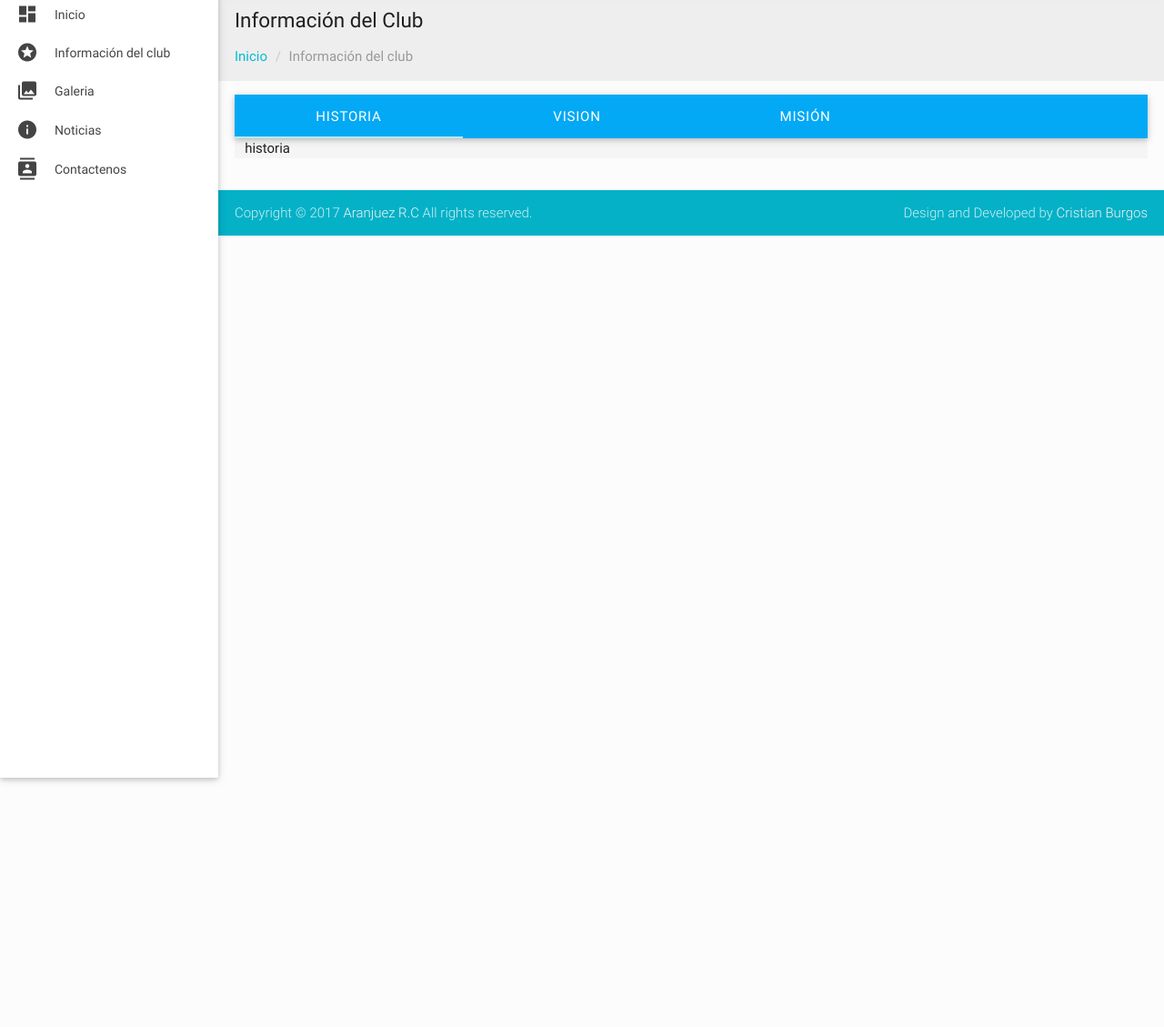
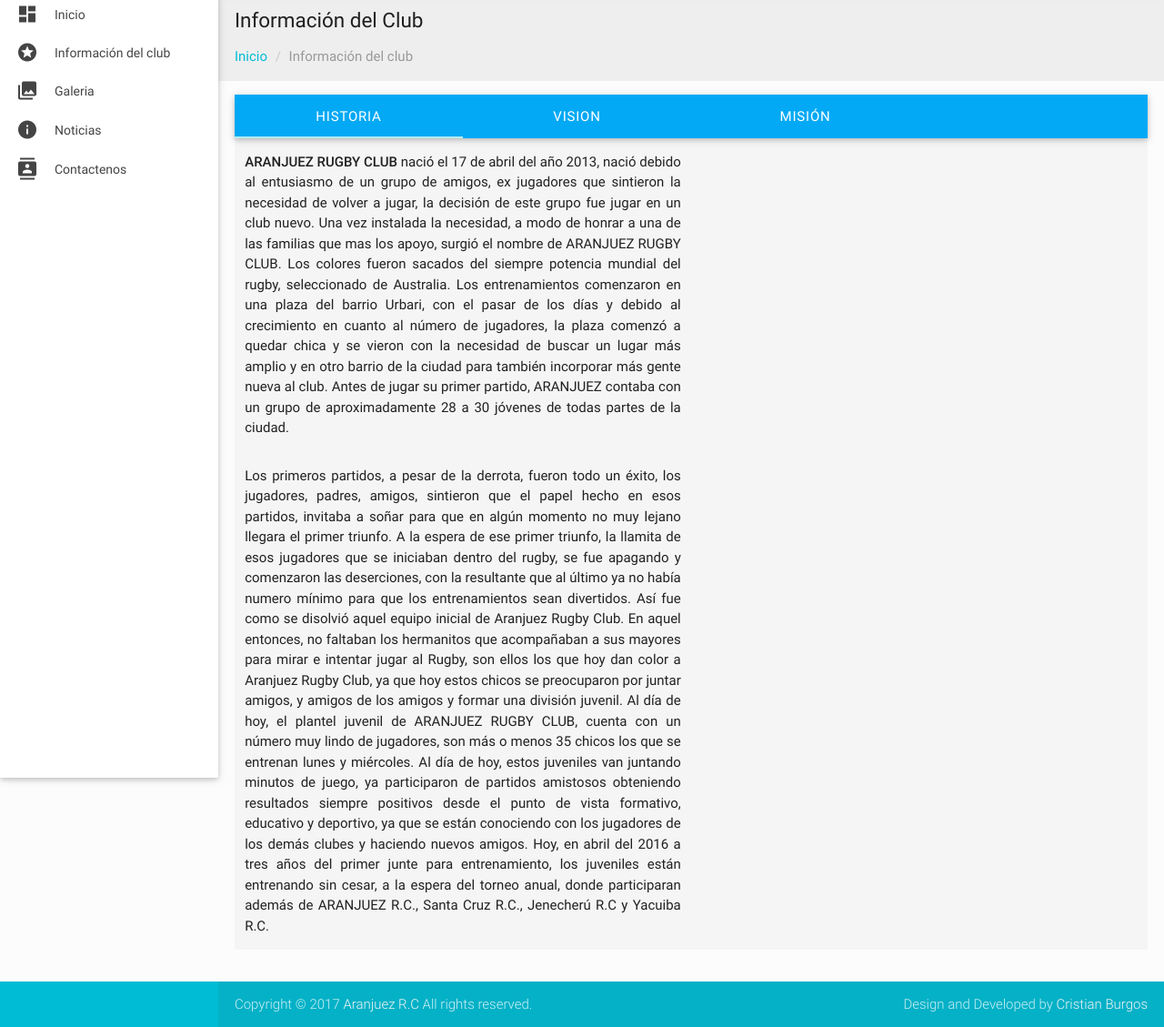
Before and after one commit to cristian2112/Aranjuez-rugby-club, a website: page index.html at #!/InformacionDelClub in a window 1280 px wide. Shown: the part 73-1202 px from the top of the page at 91% size. Before the commit the page ends 800 px from the top, so only its background shows below. Drawn offline with nearby package versions, Linux system fonts and the light colour scheme; some packages are replaced by stand-ins of ours.

Commit message:
RC-03: History club added on template information of club and css class text justify added

```diff
--- a/app/informationOfClub/informationOfClub.html
+++ b/app/informationOfClub/informationOfClub.html
@@ -28,7 +28,51 @@
                     <div class="indicator" style="right: 10px; left: 0"></div>
                 </ul>
                 <div id="history" class="tab-content col s12 grey lighten-4" >
-                    historia
+                    <div class="row">
+                        <div class="col s12 m6 l6 ">
+                            <p class="text-justify">
+                                <strong>ARANJUEZ RUGBY CLUB  </strong>nació el 17 de
+                                abril del año 2013, nació debido al entusiasmo de un grupo de amigos, ex jugadores
+                                que sintieron la necesidad de volver a jugar, la decisión de este grupo fue jugar
+                                en un club nuevo.
+                                Una vez instalada la necesidad, a modo de honrar a una de las familias que mas los apoyo,
+                                surgió el nombre de ARANJUEZ RUGBY CLUB.
+                                Los colores fueron sacados del siempre potencia mundial del rugby, seleccionado de Australia.
+                                Los entrenamientos comenzaron en una plaza del barrio Urbari, con el pasar de los días y
+                                debido al crecimiento en cuanto al número de jugadores, la plaza comenzó a quedar chica  y
+                                se vieron con la necesidad de buscar un lugar más amplio y en otro barrio de la ciudad para
+                                también incorporar más gente nueva al club.
+                                Antes de jugar su primer partido, ARANJUEZ contaba con un grupo de aproximadamente 28 a 30
+                                jóvenes de todas partes de la ciudad.
+                            </p>
+                        </div>
+                    </div>
+                    <div class="row">
+                        <div class="col s12 m6 l6">
+                            <p class="text-justify">
+                                Los primeros partidos, a pesar de la derrota, fueron todo un éxito, los jugadores, padres,
+                                amigos, sintieron que el papel hecho en esos partidos, invitaba a soñar para que en algún
+                                momento no muy lejano llegara el primer triunfo.
+                                A la espera de ese primer triunfo, la llamita de esos jugadores que se iniciaban dentro
+                                del rugby, se fue apagando y comenzaron las deserciones, con la resultante que al último
+                                ya no había numero mínimo para que los entrenamientos sean divertidos. Así fue como se
+                                disolvió aquel equipo inicial de Aranjuez Rugby Club.
+                                En aquel entonces, no faltaban los hermanitos que acompañaban a sus mayores para mirar e
+                                intentar jugar al Rugby, son ellos los que hoy dan color a Aranjuez Rugby Club, ya que
+                                hoy estos chicos se preocuparon por juntar amigos, y amigos de los amigos y formar una
+                                división juvenil.
+                                Al día de hoy, el plantel juvenil de ARANJUEZ RUGBY CLUB, cuenta con un número muy
+                                lindo de jugadores, son más o menos 35 chicos los que se entrenan lunes y miércoles.
+                                Al día de hoy, estos juveniles van juntando minutos de juego, ya participaron de
+                                partidos amistosos obteniendo resultados siempre positivos desde el punto de vista
+                                formativo, educativo y deportivo, ya que se están conociendo con los jugadores de los
+                                demás clubes y haciendo nuevos amigos.
+                                Hoy, en abril del 2016 a tres años del primer junte para entrenamiento, los juveniles
+                                están entrenando sin cesar, a la espera del torneo anual, donde participaran además
+                                de ARANJUEZ R.C., Santa Cruz R.C., Jenecherú R.C y Yacuiba R.C.
+                            </p>
+                        </div>
+                    </div>
                 </div>
                 <div id="vision" class="tab-content col s12 grey lighten-4" >
                     vision
@@ -41,7 +85,3 @@
         </div>
     </div>
 </div>
-<script>
-
-    //$('ul.tabs').tabs('select_tab', 'tab_id');
-</script>
--- a/css/custom-style.css
+++ b/css/custom-style.css
@@ -1,3 +1,7 @@
 @import url('../app/contactUs/contactUS.css');
 @import url('../app/gallery/gallery.css');
 @import url('../app/informationOfClub/informationOfClub.css');
+
+.text-justify {
+    text-align: justify;
+}
```
